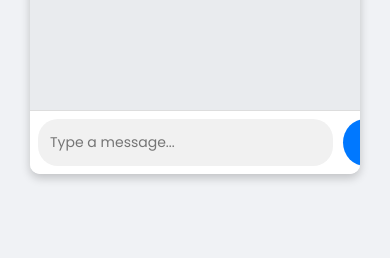
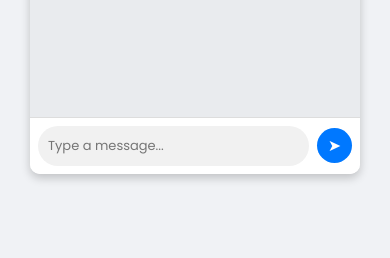
Before and after one commit to tuwasimon/chattie, a Flask app: page / in a window 390 px wide. Shown: the part 586-844 px from the top of the page. Run offline with Flask 3, Linux system fonts and the light colour scheme.

Commit message:
chat.html

```diff
--- a/templates/chat.html
+++ b/templates/chat.html
@@ -20,7 +20,7 @@
             height: 100vh;
         }
 
-        /* ✅ Smaller Chat Area + Responsive */
+        /* ✅ Chat Container - Smaller & Responsive */
         .chat-container {
             width: 90%;
             max-width: 360px; /* Limits width */
@@ -91,11 +91,14 @@
             margin: 0 8px;
         }
 
+        /* ✅ Fix: Properly Aligned Input & Send Button */
         .chat-input {
             display: flex;
+            align-items: center;
             padding: 10px;
             background: white;
             border-top: 1px solid #ddd;
+            gap: 8px; /* Adds spacing */
         }
 
         #userInput {
@@ -113,10 +116,13 @@
             background: #0078FF;
             color: white;
             border: none;
-            padding: 10px 15px;
+            width: 40px; /* Fixed width */
+            height: 40px; /* Fixed height */
+            display: flex;
+            justify-content: center;
+            align-items: center;
             font-size: 18px;
             border-radius: 50%;
-            margin-left: 10px;
             cursor: pointer;
             font-family: 'Poppins', sans-serif;
         }
@@ -134,11 +140,22 @@
             }
 
             .chat-input {
-                padding: 8px; /* Reduce padding */
+                padding: 8px;
+            }
+
+            #userInput {
+                font-size: 13px; /* Reduce font size */
+                padding: 10px;
+            }
+
+            .send-button {
+                width: 35px;
+                height: 35px;
+                font-size: 16px;
             }
 
             .message p {
-                font-size: 13px; /* Reduce font size */
+                font-size: 13px;
                 padding: 10px;
             }
 
```
